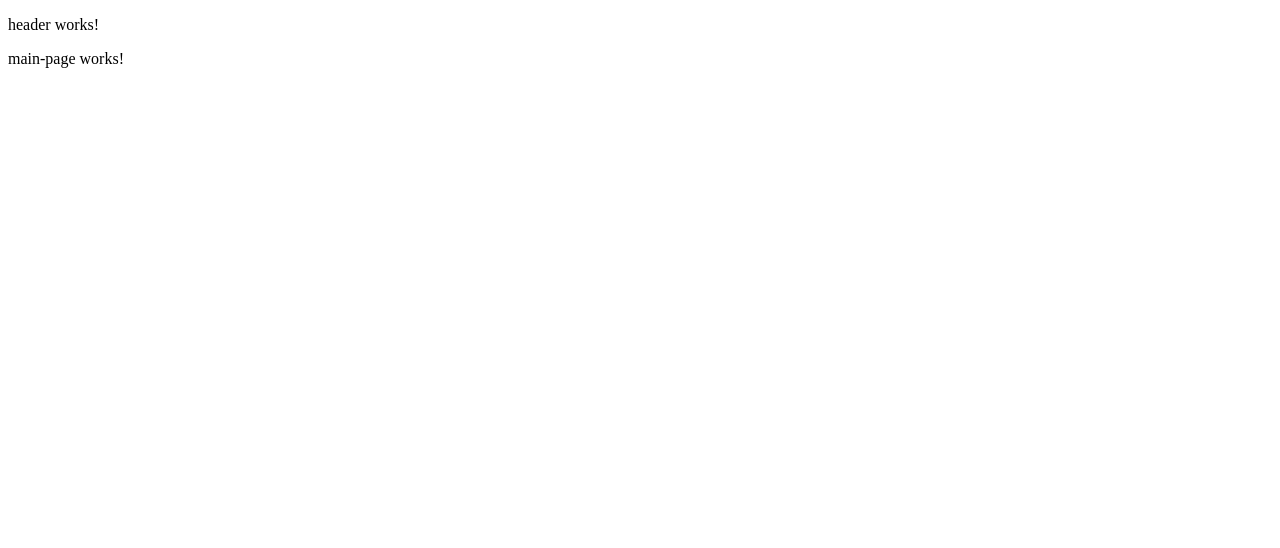
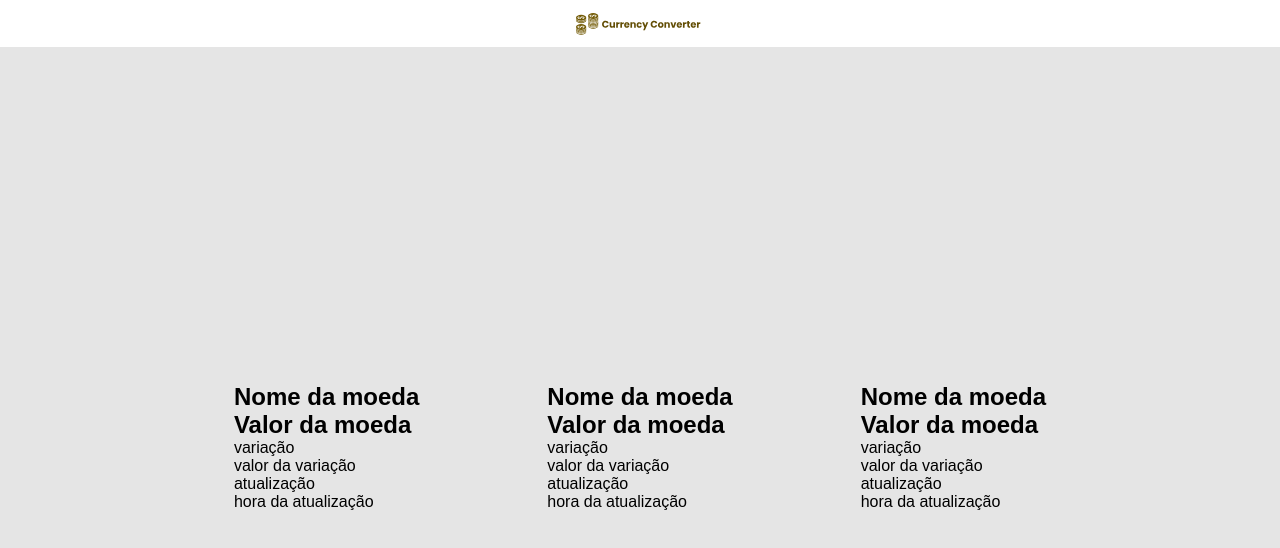
Before and after one commit to igor93araujo/currancyExchange-FreteRapido, an Angular app: page / in a window 1280 px wide. Shown: the top 548 px of the page. Built offline with nearby package versions, Linux system fonts and the light colour scheme.

Commit message:
structuring header and main container with basic style web

```diff
--- a/src/app/components/header/header.component.html
+++ b/src/app/components/header/header.component.html
@@ -1 +1,6 @@
-<p>header works!</p>
+<!-- Acrescentando imagem logo a tag img -->
+<!-- importando aquivo sass -->
+<!-- Path: src/app/components/header/header.component.scss -->
+<header>
+  <img src="../../../assets/images/logo.svg" alt="logo">
+</header>
--- a/src/app/components/header/header.component.sass
+++ b/src/app/components/header/header.component.sass
@@ -0,0 +1,11 @@
+header
+  display: flex
+  justify-content: center
+  align-items: center
+  background-color: #ffffff
+  padding:  1% 0
+
+  img
+   width: 10%
+   object-fit: cover
+   object-position: center
--- a/src/app/components/main-page/main-page.component.html
+++ b/src/app/components/main-page/main-page.component.html
@@ -1 +1,44 @@
-<p>main-page works!</p>
+<section class="main-container">
+  <div class="currancy-card">
+    <h1>Nome da moeda</h1>
+    <h2>Valor da moeda</h2>
+    <div class="currancy-details">
+      <div>
+        <p>variação</p>
+        <p>valor da variação</p>
+      </div>
+      <div>
+        <p>atualização</p>
+        <p>hora da atualização</p>
+      </div>
+    </div>
+  </div>
+  <div class="currancy-card">
+    <h1>Nome da moeda</h1>
+    <h2>Valor da moeda</h2>
+    <div class="currancy-details">
+      <div>
+        <p>variação</p>
+        <p>valor da variação</p>
+      </div>
+      <div>
+        <p>atualização</p>
+        <p>hora da atualização</p>
+      </div>
+    </div>
+  </div>
+  <div class="currancy-card">
+    <h1>Nome da moeda</h1>
+    <h2>Valor da moeda</h2>
+    <div class="currancy-details">
+      <div>
+        <p>variação</p>
+        <p>valor da variação</p>
+      </div>
+      <div>
+        <p>atualização</p>
+        <p>hora da atualização</p>
+      </div>
+    </div>
+  </div>
+</section>
--- a/src/app/components/main-page/main-page.component.sass
+++ b/src/app/components/main-page/main-page.component.sass
@@ -0,0 +1,7 @@
+.main-container
+ background-color: #E5E5E5
+ height: 100vh
+ display: flex
+ justify-content: center
+ align-items: center
+ gap: 10%
--- a/src/styles.sass
+++ b/src/styles.sass
@@ -1 +1,4 @@
-/* You can add global styles to this file, and also import other style files */
+*
+  margin: 0
+  padding: 0
+  font-family: 'Poppins', sans-serif
```
Also changed, not shown: src/assets/images/logo.svg (added).
